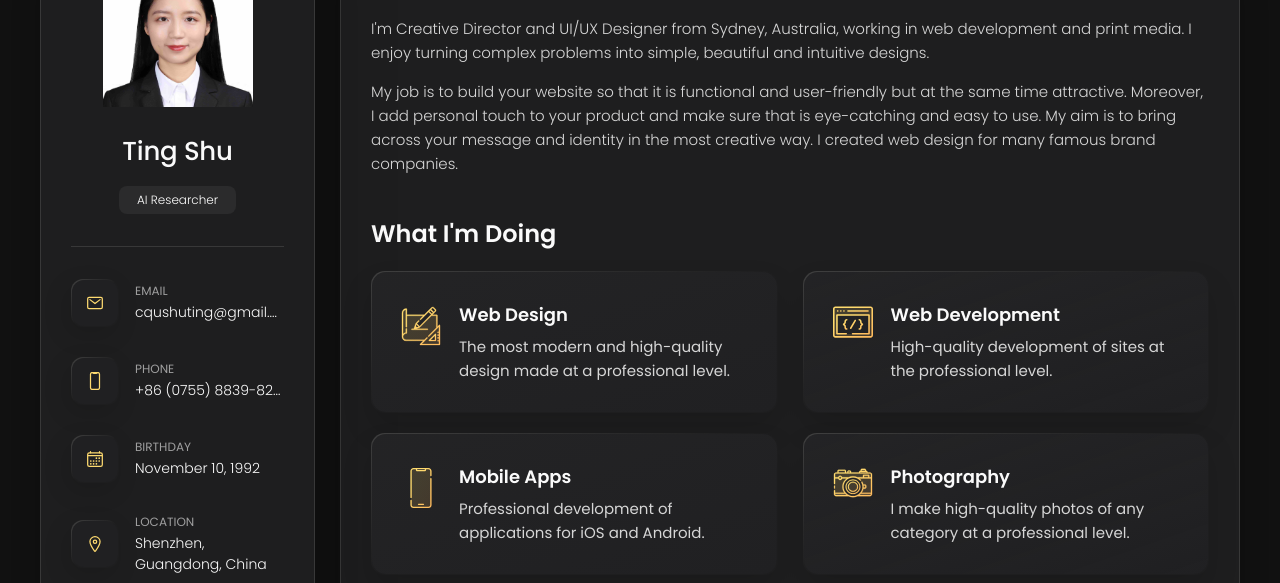
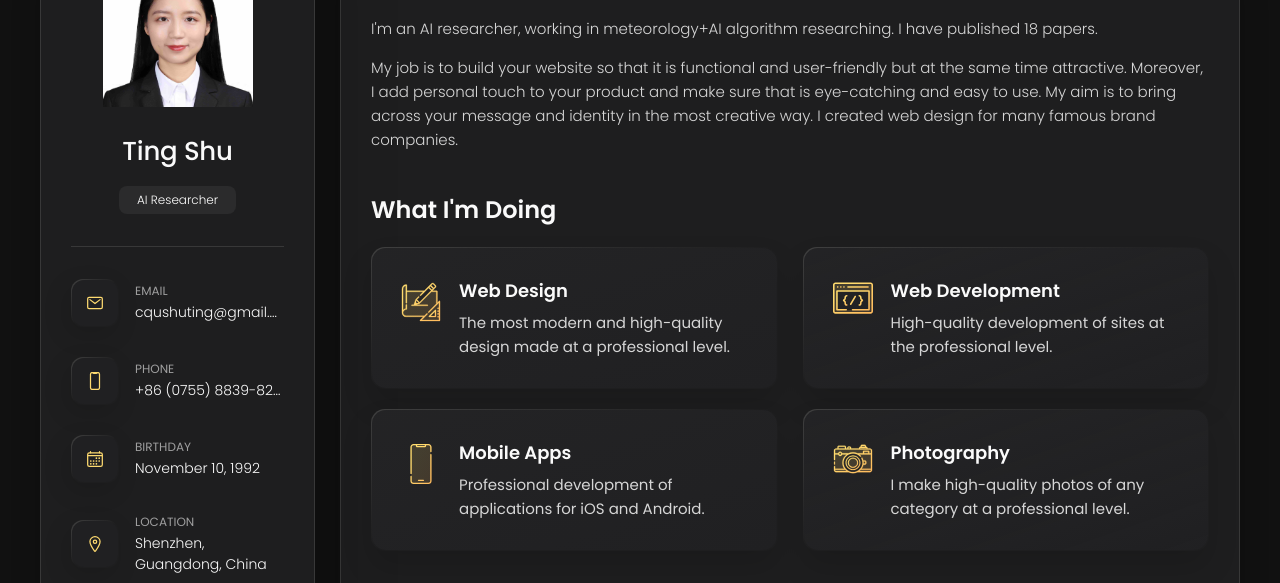
Before and after one commit to Shuting/shuting.github.io, a plain HTML site: page index.html in a window 1280 px wide. Shown: the part 162-745 px from the top of the page. Drawn offline with nearby package versions, Linux system fonts and the light colour scheme.

Commit message:
Update index.html

```diff
--- a/index.html
+++ b/index.html
@@ -209,9 +209,7 @@
 
         <section class="about-text">
           <p>
-            I'm Creative Director and UI/UX Designer from Sydney, Australia, working in web development and print media.
-            I enjoy
-            turning complex problems into simple, beautiful and intuitive designs.
+            I'm an AI researcher, working in meteorology+AI algorithm researching. I have published 18 papers.
           </p>
 
           <p>
```
